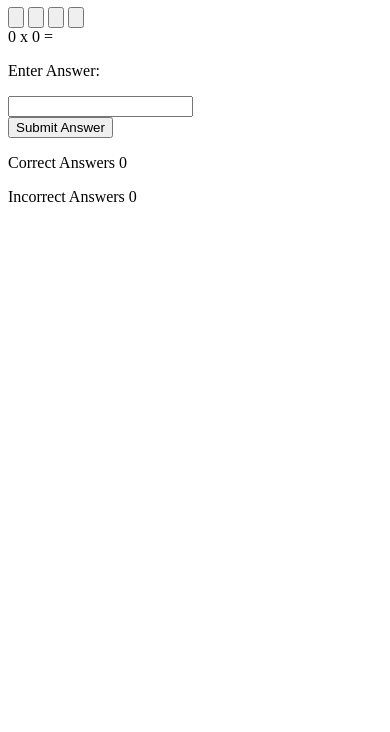
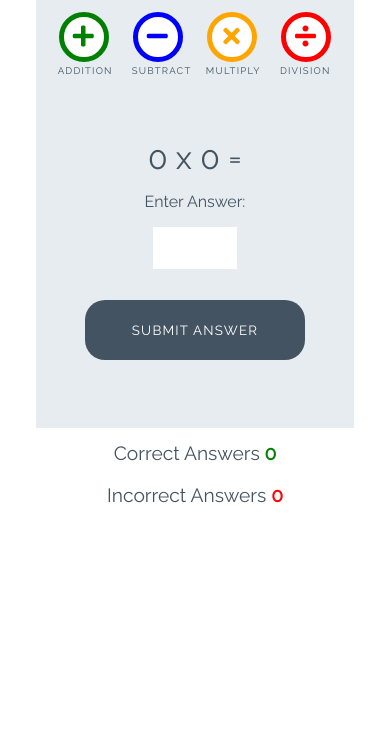
Before and after one commit to abigail-ryan/love-maths, a plain HTML site: page index.html in a window 390 px wide. Shown: the part 112-844 px from the top of the page. Drawn offline with Linux system fonts and the light colour scheme.

Commit message:
Add styles for game

```diff
--- a/assets/css/style.css
+++ b/assets/css/style.css
@@ -0,0 +1,252 @@
+/* --------- Global style */
+
+body {
+    background-color: white;
+    font-family: "Raleway", sans-serif;
+    color: #445361;
+    text-align: center;
+}
+
+/* --------- Heading */
+
+.heading {
+    text-align: center;
+    font-size: 2.5rem;
+}
+
+.logo {
+    height: 40px;
+    padding-right: 5px;
+}
+
+/* --------- Game layout */
+
+.game-area {
+    background-color: #E6ECF0;
+    box-sizing: border-box;
+    width: 85%;
+    height: 65vh;
+    max-height: 450px;
+    max-width: 830px;
+    margin-left: auto;
+    margin-right: auto;
+    padding: 1%;
+}
+
+.question-area {
+    width: 50%;
+    font-size: 2rem;
+    margin: auto;
+    padding: 50px 0;
+}
+
+.question-area span {
+    padding: 0 15px;
+}
+
+.score-area {
+    margin: 5px auto;
+    width: 60%;
+    font-size: 1.2rem;
+}
+
+.controls-area {
+    width: 85%;
+    margin: 30px auto;
+}
+
+#score {
+    color: green;
+    font-weight: bold;
+}
+
+#incorrect {
+    color: red;
+    font-weight: bold;
+}
+
+.answer-message {
+    display: none;
+    font-size: 1rem;
+}
+
+#answer-box {
+    border: none;
+    color: #445361;
+    display: inline-block;
+    height: 40px;
+    width: 80px;
+    font-size: 1.2rem;
+}
+
+.scores {
+    display: inline-block;
+    padding: 25px;
+}
+
+/* --------- Buttons */
+
+.btn {
+    width: 220px;
+    height: 60px;
+    font-family: "Raleway", sans-serif;
+    text-transform: uppercase;
+    letter-spacing: 1.2px;
+    color: white;
+}
+
+.btn:focus {
+    outline: none;
+}
+
+.btn-big {
+    padding-top: 10px;
+    border-radius: 50%;
+    background-color: white;
+    border: 10px solid;
+    width: 100px;
+    height: 100px;
+    font-size: 3.2rem;
+    margin: 0 30px;
+    transition: all 0.5s;
+}
+
+.btn-big::after{
+    content: attr(data-type);
+    font-size: 1rem;
+    color: #445361;
+    position: relative;
+    left: -0.5em;
+}
+
+.btn-blue {
+    border-color: blue;
+    color: blue;
+}
+
+.btn-blue:active,
+.btn-blue:hover {
+    background-color: darkblue;
+    color: white;
+}
+
+.btn-orange {
+    border-color: orange;
+    color: orange;
+}
+
+.btn-orange:active,
+.btn-orange:hover {
+    background-color: darkorange;
+    color: white;
+}
+
+.btn-red {
+    border-color: red;
+    color: red;
+}
+
+.btn-red:active,
+.btn-red:hover {
+    background-color: darkred;
+    color: white;
+}
+
+.btn-green {
+    border-color: green;
+    color: green;
+}
+
+.btn-green:active,
+.btn-green:hover {
+    background-color: darkgreen;
+    color: white;
+}
+
+.btn-gray {
+    margin-top: 25px;
+    background-color: #445361;
+    border: 1px transparent;
+    border-radius: 20px;
+}
+
+.btn-gray:active,
+.btn-gray:hover {
+    background-color: #0d1013;
+}
+
+/* --------- Media queries */
+
+@media (max-width: 414px) {
+    .controls-area {
+        width: 100%;
+    }
+
+    .btn-big {
+        margin: 0 10px;
+        padding: 5px;
+        border: 5px solid;
+        width: 50px;
+        height: 50px;
+        font-size: 1.5rem;
+    }
+
+    .btn-big::after {
+        font-size: 0.6rem;
+        left: -0.7rem;
+    }
+
+    .question-area {
+        padding: 10% 0;
+        width: 100%;
+    }
+
+    .question-area span {
+        padding: 0;
+    }
+
+    .answer-message {
+        display: block;
+    }
+
+    #answer-box {
+        display: block;
+        margin: 0 auto;
+    }
+    .btn-gray {
+        margin-top: 0;
+    }
+
+    .score-area {
+        width: 100%;
+    }
+
+    .scores {
+        margin: 0.5em auto;
+        display: block;
+        padding: 5px;
+    }
+
+    .heading {
+        font-size: 2rem;
+    }
+}
+
+@media (max-width: 320px) {
+    .game-area {
+        height: 70vh;
+    }
+
+    .controls-area {
+        width: 75%;
+        margin: 10px auto;
+    }
+
+    .btn-big {
+        margin: 10px 10px;
+    }
+    .question-area {
+        padding: 10px 0;
+    }
+
+}
--- a/index.html
+++ b/index.html
@@ -20,10 +20,10 @@
 
     <div class="game-area">
         <div class="controls-area">
-            <button class="btn btn-big btn-green"><i class="fas fas-plus"></i></button>
-            <button class="btn btn-big btn-blue"><i class="fas fas-minus"></i></button>
-            <button class="btn btn-big btn-orange"><i class="fas fas-times"></i></button>
-            <button class="btn btn-big btn-red"><i class="fas fas-divide"></i></button>
+            <button data-type="addition" class="btn btn-big btn-green"><i class="fas fa-plus"></i></button>
+            <button data-type="subtract" class="btn btn-big btn-blue"><i class="fas fa-minus"></i></button>
+            <button data-type="multiply" class="btn btn-big btn-orange"><i class="fas fa-times"></i></button>
+            <button data-type="division" class="btn btn-big btn-red"><i class="fas fa-divide"></i></button>
         </div>
 
         <div class="question-area">
@@ -34,7 +34,7 @@
             <p class="answer-message">Enter Answer:</p>
             <input id="answer-box" type="number">
         </div>
-        <button class="btn btn-gray">Submit Answer</button>
+        <button data-type="submit" class="btn btn-gray">Submit Answer</button>
 
     </div>
 
```
